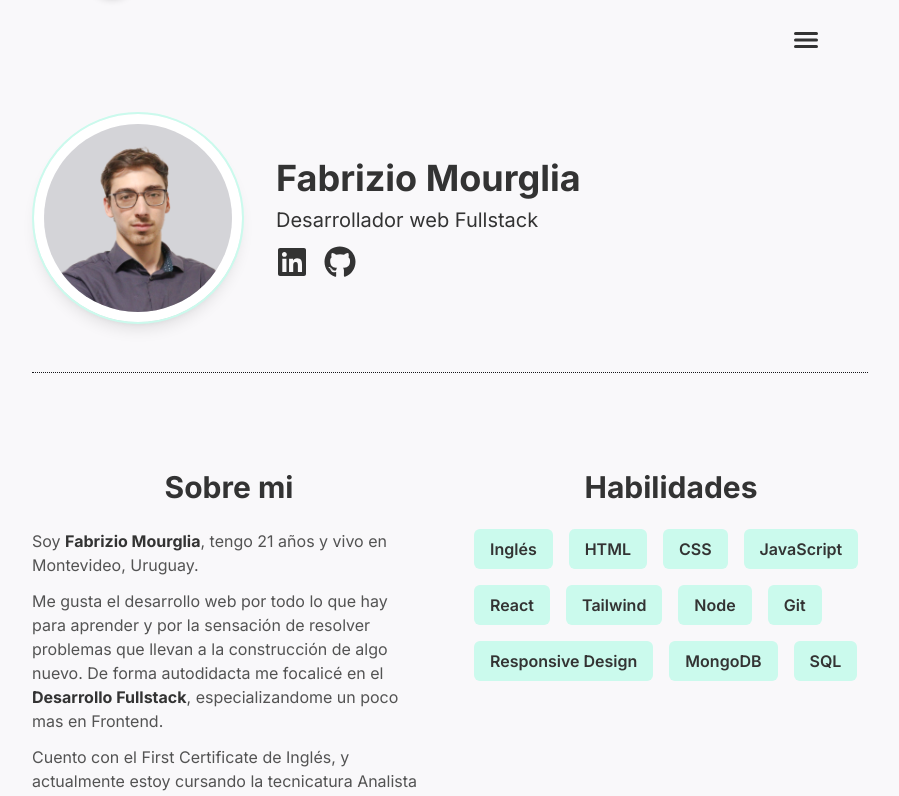
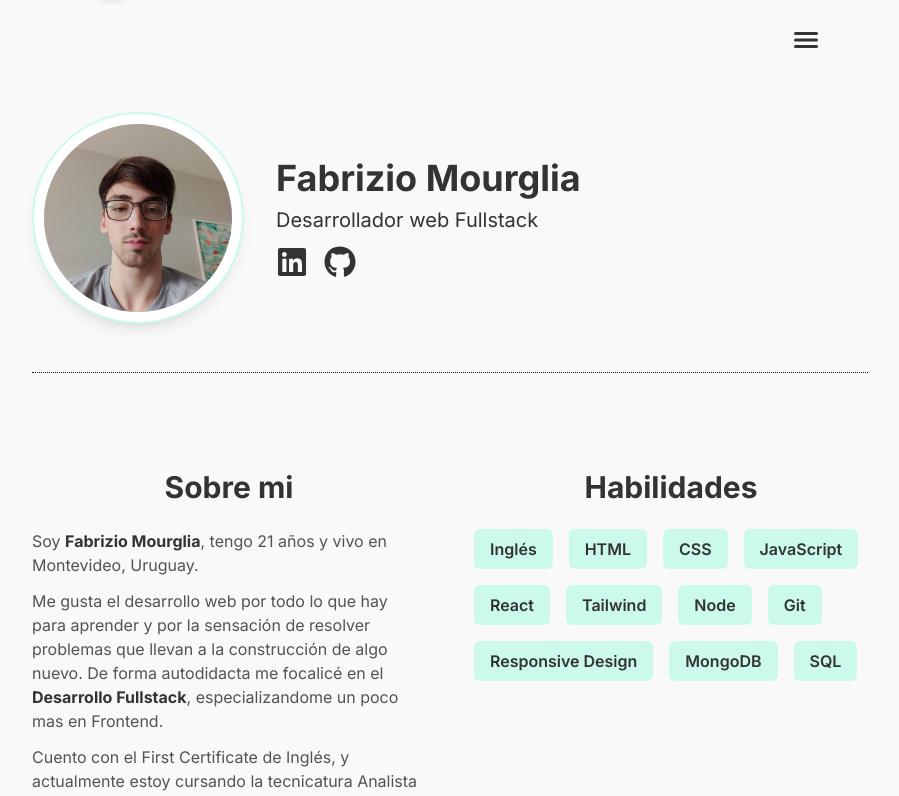
Before and after one commit to fabrizio411/portfolio, a Next.js app: page / in a window 1280 px wide. Shown: the top 796 px of the page, without its empty margins (190-1089 px from the left). Built offline with nearby package versions, Linux system fonts and the light colour scheme.

Commit message:
update foto

```diff
--- a/components/header/Profile.tsx
+++ b/components/header/Profile.tsx
@@ -15,7 +15,7 @@ const Profile: React.FC<ProfileProps & ComponentProps<'div'>> = ({ big, classNam
         className
       )} {...props}>
         <div className='absolute w-full h-full pos-center bg-zinc-300 dark:bg-zinc-800' />
-        <Image alt='foto' src={'/foto.png'} fill />
+        <Image alt='foto' src={'/foto.jpg'} fill />
       </div>
     </div>
   )
```
Also changed, not shown: public/foto.jpg (added).
